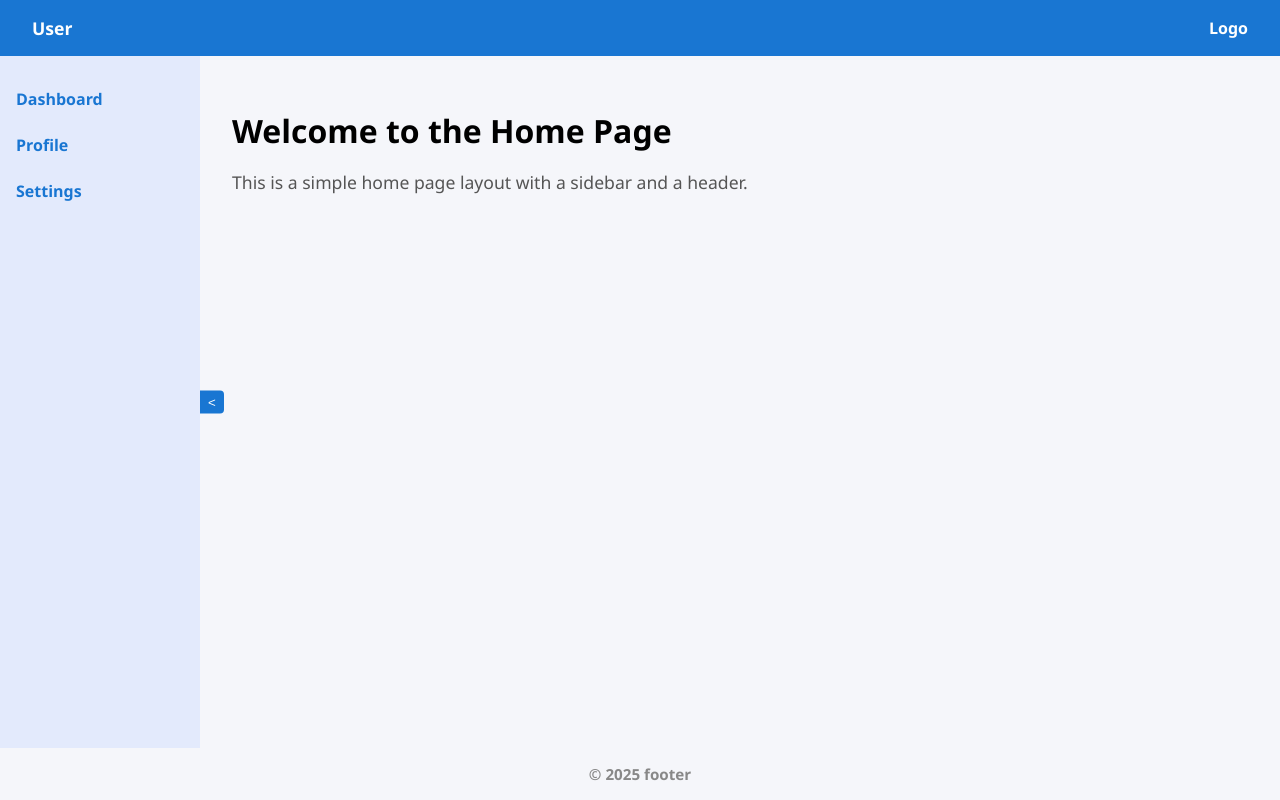
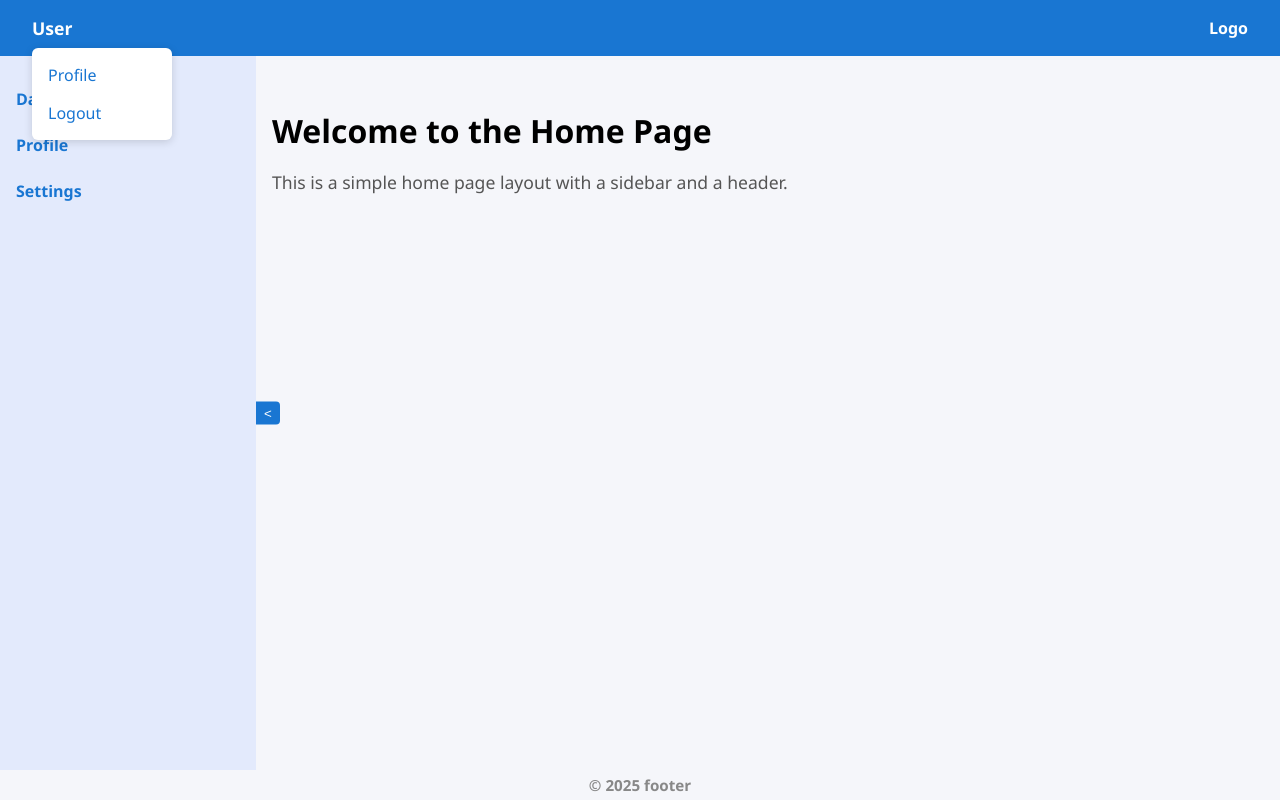
Before and after one commit to Dhanraj24th/medsyn-pro1, a React (Vite) app: page /home in a window 1280 px wide. Both pictures are taken after a click on the button "open menu". Built offline with nearby package versions, Linux system fonts and the light colour scheme; some icons are missing.

Commit message:
menu bar changes

```diff
--- a/src/componets/HomePage.jsx
+++ b/src/componets/HomePage.jsx
@@ -3,10 +3,18 @@ import IconButton from '@mui/material/IconButton';
 import MenuIcon from '@mui/icons-material/Menu';
 const HomePage = () => {
   const [sidebarOpen, setSidebarOpen] = useState(true);
+  const [menuOpen, setMenuOpen] = useState(false);
   const username = localStorage.getItem("username") || "User";
 
   return (
-    <div style={{ minHeight: "100vh", display: "flex", flexDirection: "column" }}>
+    <div
+      style={{
+        minHeight: "100vh",
+        display: "flex",
+        flexDirection: "column",
+        overflowX: "hidden", // Prevent horizontal scroll
+      }}
+    >
       <header
         style={{
           display: "flex",
@@ -15,10 +23,46 @@ const HomePage = () => {
           padding: "0.5rem 2rem",
           background: "#1976d2",
           color: "#fff",
+          width: "100%",
         }}
       >
-        <span style={{ fontWeight: "bold", fontSize: "1.1rem" }}>{username}</span>
-        <IconButton><MenuIcon></MenuIcon></IconButton>
+        <div
+          style={{
+            display: "flex",
+            alignItems: "center",
+            gap: "1rem",
+            cursor: "pointer",
+            color: "#fff",
+            position: "relative", // Needed for absolute positioning of the menu
+          }}
+        >
+          <span style={{ fontWeight: "bold", fontSize: "1.1rem" }}>
+            {username}
+          </span>
+          <IconButton aria-label="open menu" onClick={() => setMenuOpen((menu) => !menu)}>
+            <MenuIcon />
+          </IconButton>
+          {menuOpen && (
+            <div
+              style={{
+                position: "absolute",
+                top: "2.5rem",
+                left: 0,
+                background: "#fff",
+                color: "#1976d2",
+                boxShadow: "0 2px 8px rgba(0,0,0,0.15)",
+                borderRadius: "6px",
+                minWidth: "140px",
+                zIndex: 10,
+                padding: "0.5rem 0",
+              }}
+            >
+              <div style={{ padding: "0.5rem 1rem", cursor: "pointer" }}>Profile</div>
+              <div style={{ padding: "0.5rem 1rem", cursor: "pointer" }}>Logout</div>
+            </div>
+          )}
+        </div>
+
         <nav>
           <a
             href="/"
@@ -33,10 +77,20 @@ const HomePage = () => {
           </a>
         </nav>
       </header>
-      <div style={{ display: "flex", flex: 1, minHeight: 0, position: "relative" }}>
+      <div
+        style={{
+          display: "flex",
+          flex: 1,
+          minHeight: 0,
+          position: "relative",
+          width: "100%", // Ensure flex container doesn't overflow
+        }}
+      >
         <aside
           style={{
-      width: sidebarOpen ? "200px" : "0",
+            width: sidebarOpen ? "20%" : "0", // Use vw for mobile
+            minWidth: sidebarOpen ? "120px" : "0",
+            maxWidth: sidebarOpen ? "300px" : "0",
             background: sidebarOpen ? "#e3eafc" : "transparent",
             padding: sidebarOpen ? "2rem 1rem" : "0",
             color: "#1976d2",
@@ -55,39 +109,44 @@ const HomePage = () => {
             </ul>
           )}
         </aside>
-
-  {/* Toggle Button (outside aside) */}
         <button
           onClick={() => setSidebarOpen((open) => !open)}
           style={{
             position: "absolute",
-      left: sidebarOpen ? "200px" : "0",
+            left: sidebarOpen ? "clamp(120px, 20%, 300px)" : "0",
             top: "50%",
             transform: "translateY(-50%)",
             zIndex: 2,
             background: "#1976d2",
             color: "#fff",
             border: "none",
-      borderRadius: "0 4px 4px 0",
-      padding: "4px 8px",
+            borderRadius: sidebarOpen ? "0 4px 4px 0" : "4px",
+            padding: "0.25rem 0.5rem",
             cursor: "pointer",
-      transition: "left 0.3s",
+            transition: "left 0.3s, border-radius 0.3s",
           }}
         >
           {sidebarOpen ? "<" : ">"}
         </button>
-        <main style={{ flex: 1, padding: "2rem", minWidth: 0 }}>
+        <main
+          style={{
+            flex: 1,
+            padding: "2rem 1rem",
+            minWidth: 0, // Prevent overflow
+            boxSizing: "border-box",
+            width: "100%",
+          }}
+        >
           <h1 style={{ fontSize: "2rem", marginBottom: "1rem" }}>Welcome to the Home Page</h1>
           <p style={{ fontSize: "1.1rem", color: "#555" }}>
               This is a simple home page layout with a sidebar and a header.
           </p>
         </main>
       </div>
-
       <footer
         style={{
           textAlign: "center",
-          padding: "1rem 0",
+          padding: "0.3rem 0",
           background: "#f5f6fa",
           color: "#888",
           fontSize: "0.95rem",
```
Also changed, not shown: src/App.css (+0 -8 lines). Lines whose indentation alone changed are shown as unchanged.
